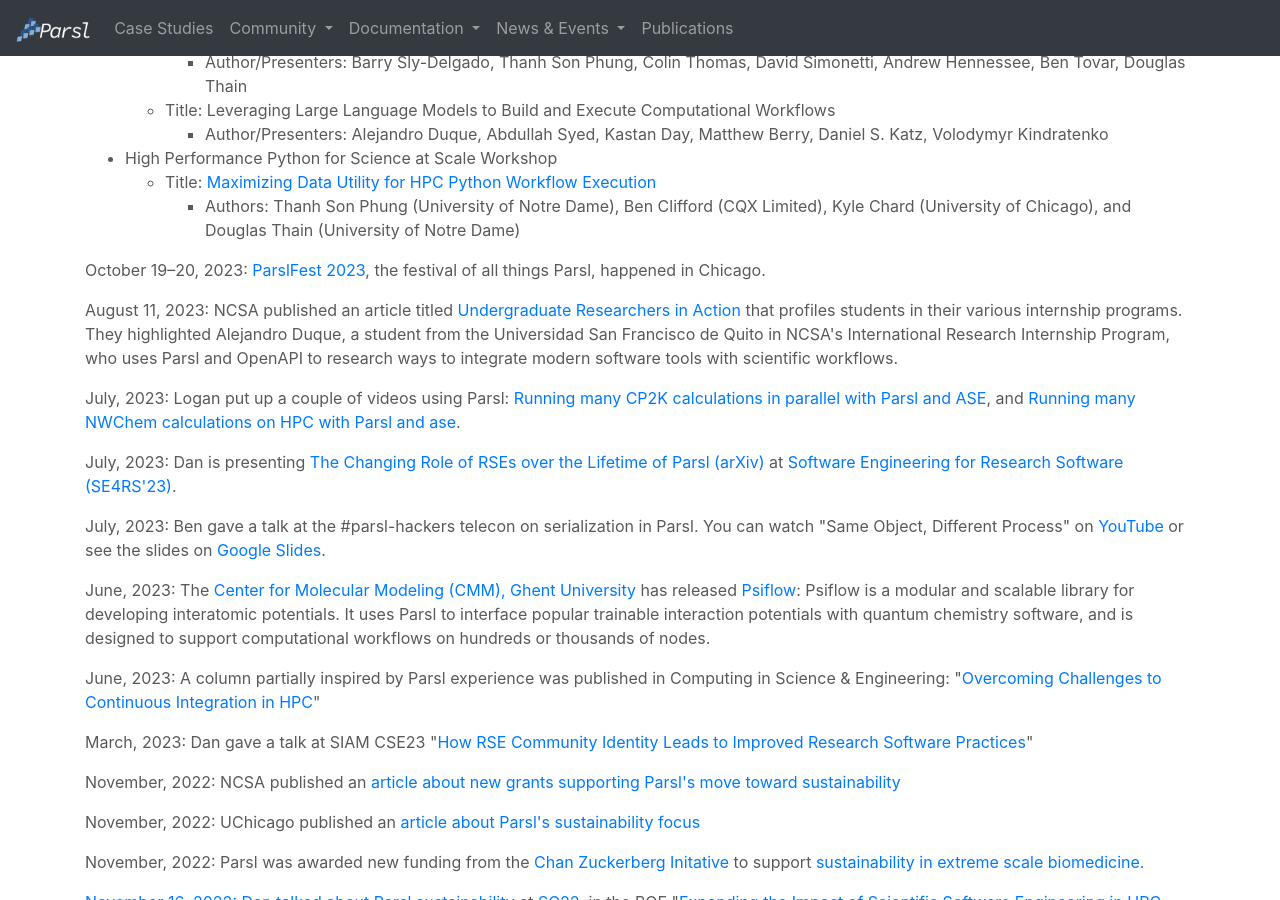
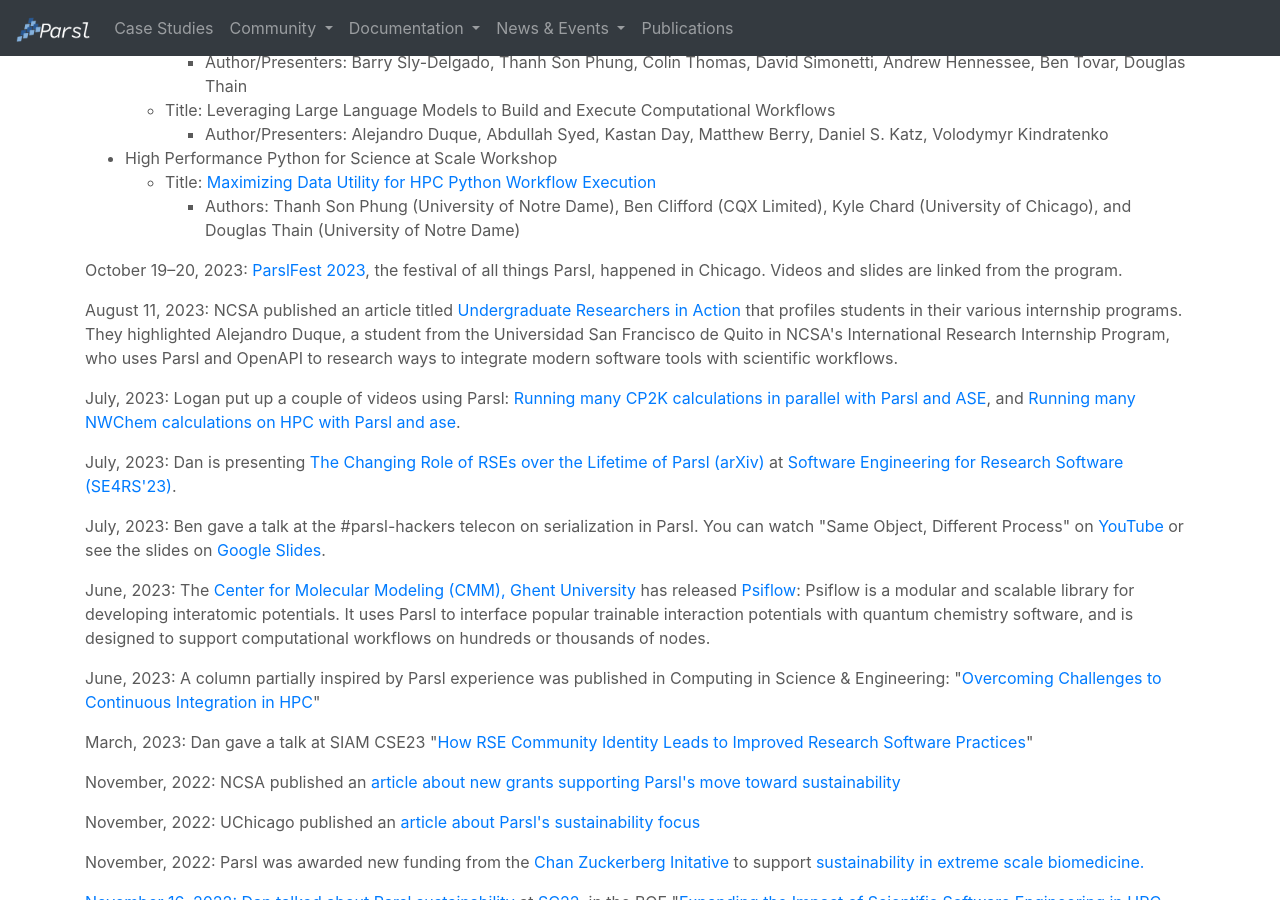
Before and after one commit to Parsl/parsl.github.io, a Jekyll site: the page built from news.html, in a window 1280 px wide and 900 px high, scrolled down 378 px. Built offline with Jekyll 4.4.1, drawn with Linux system fonts in a browser that asks for light colours.

Commit message:
Add a comment in news about parslfest videos to encourage clicking

```diff
--- a/news.html
+++ b/news.html
@@ -72,7 +72,7 @@
 
        <div class="news-info">
         <p><span class="name">October 19–20, 2023:</span>
-        <a href="https://parsl-project.org/parslfest/parslfest2023.html">ParslFest 2023</a>, the festival of all things Parsl, happened in Chicago.
+        <a href="https://parsl-project.org/parslfest/parslfest2023.html">ParslFest 2023</a>, the festival of all things Parsl, happened in Chicago. Videos and slides are linked from the program.
         </p>
       </div>
 
```
